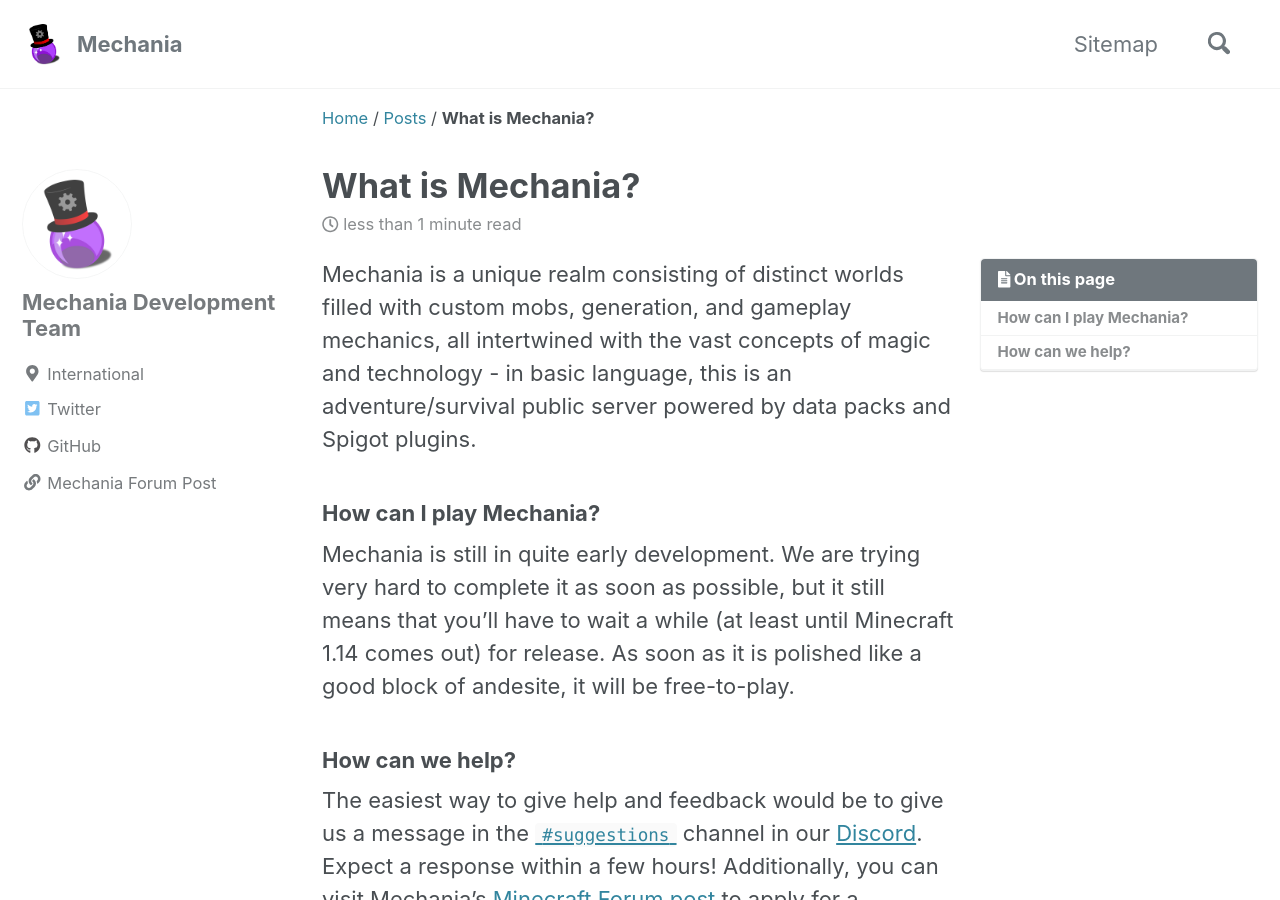
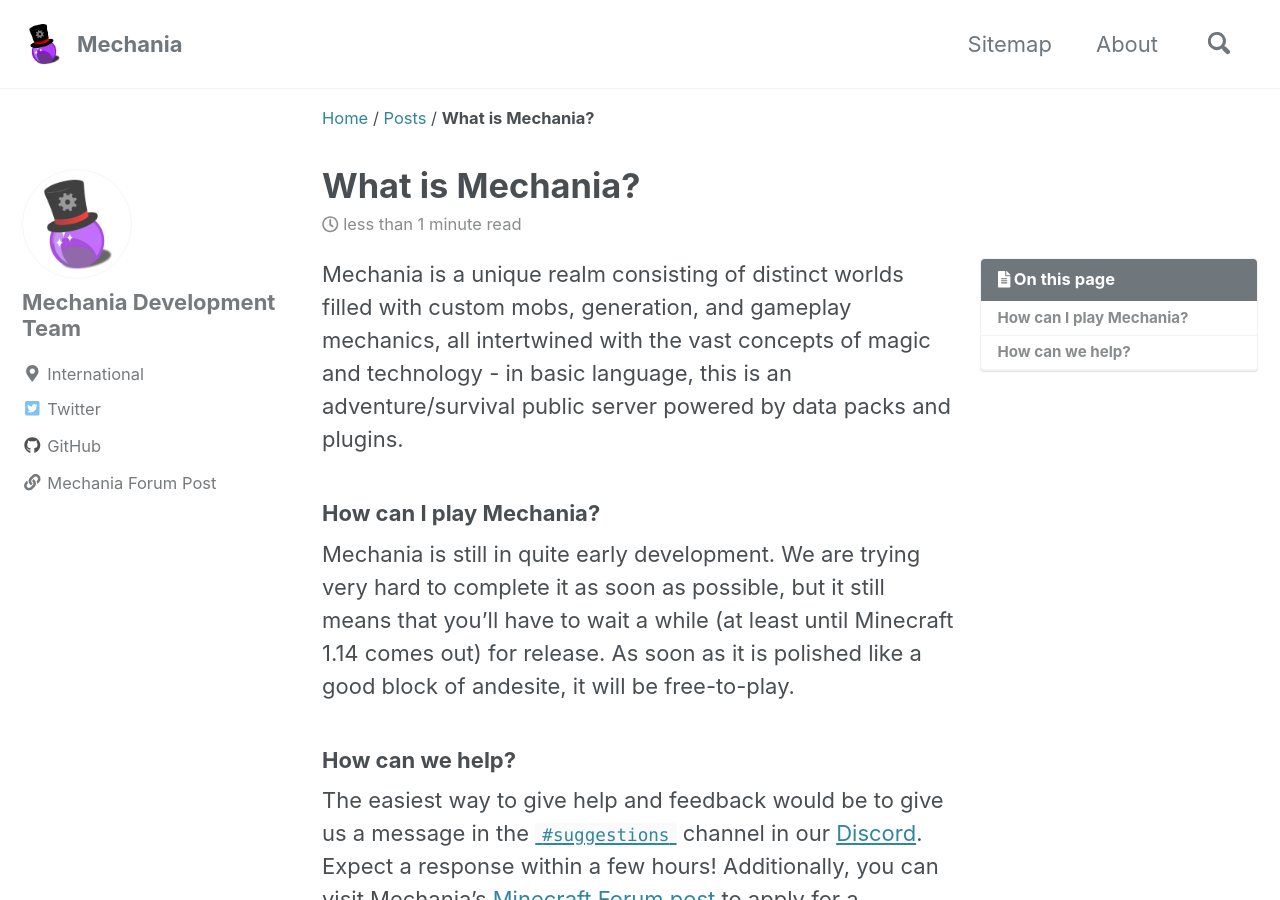
Before and after one commit to mechania/mechania.github.io, a Jekyll site: the page built from _posts/2019-02-20-what-is-mechania.md, in a window 1280 px wide and 900 px high. Built offline with Jekyll 4.4.1, drawn with Linux system fonts in a browser that asks for light colours; cached includes are drawn as plain includes; nearby versions of some CDN libraries; our own code applies the rules of GitHub Pages for plain Markdown files.

Commit message:
Minor edits
- Added `About` link to top navigation
- Added 'old' logo to `What is Artefact?` page

Co-Authored-By: diamondback88 <diamondback88@users.noreply.github.com>

```diff
--- a/_data/navigation.yml
+++ b/_data/navigation.yml
@@ -2,6 +2,8 @@
 main:
   - title: "Sitemap"
     url: /sitemap/
+  - title: "About"
+    url: /posts/what-is-mechania
 
 #documentation sidebar
 #docs:
--- a/_posts/2019-02-20-what-is-mechania.md
+++ b/_posts/2019-02-20-what-is-mechania.md
@@ -23,10 +23,12 @@
       url: "https://www.minecraftforum.net/forums/servers-java-edition/server-recruitment/2919839-mechania-a-magical-and-technological-adventure"
 ---
 
-Mechania is a unique realm consisting of distinct worlds filled with custom mobs, generation, and gameplay mechanics, all intertwined with the vast concepts of magic and technology - in basic language, this is an adventure/survival public server powered by data packs and Spigot plugins.
+Mechania is a unique realm consisting of distinct worlds filled with custom mobs, generation, and gameplay mechanics, all intertwined with the vast concepts of magic and technology - in basic language, this is an adventure/survival public server powered by data packs and plugins.
 
 ### How can I play Mechania?
 Mechania is still in quite early development. We are trying very hard to complete it as soon as possible, but it still means that you'll have to wait a while (at least until Minecraft 1.14 comes out) for release. As soon as it is polished like a good block of andesite, it will be free-to-play.
 
 ### How can we help?
 The easiest way to give help and feedback would be to give us a message in the [`#suggestions`](https://discordapp.com/channels/475107516330541057/527959338434822154) channel in our [Discord](https://discord.gg/dwBDrp3). Expect a response within a few hours! Additionally, you can visit Mechania's [Minecraft Forum post](https://www.minecraftforum.net/forums/servers-java-edition/server-recruitment/2919839-mechania-a-magical-and-technological-adventure) to apply for a developer position.
+
+![Old Mechania Logo](https://mechania.github.io/assets/images/mechania_old.png)
```
Also changed, not shown: assets/images/mechania_old.png (added).
